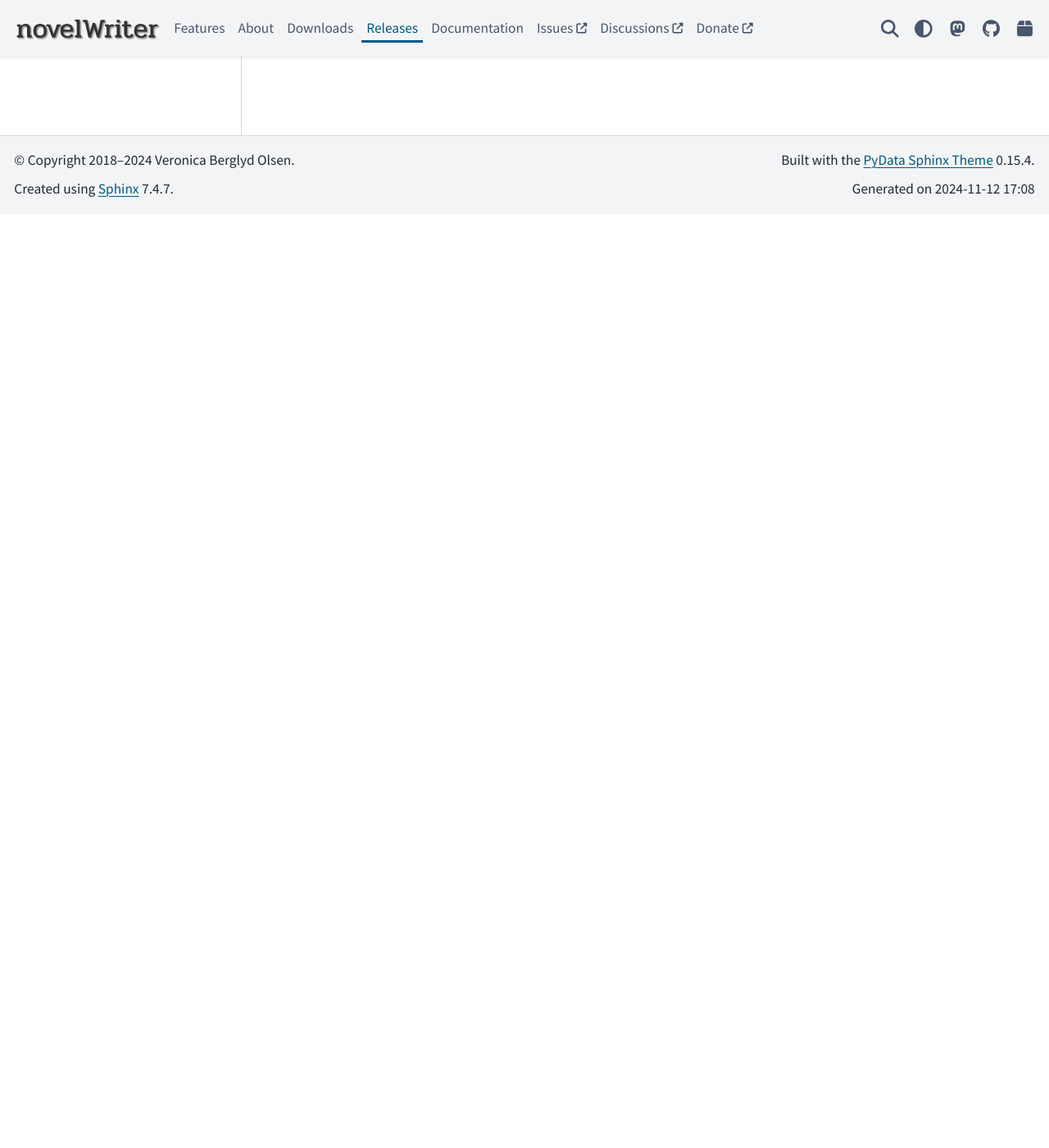
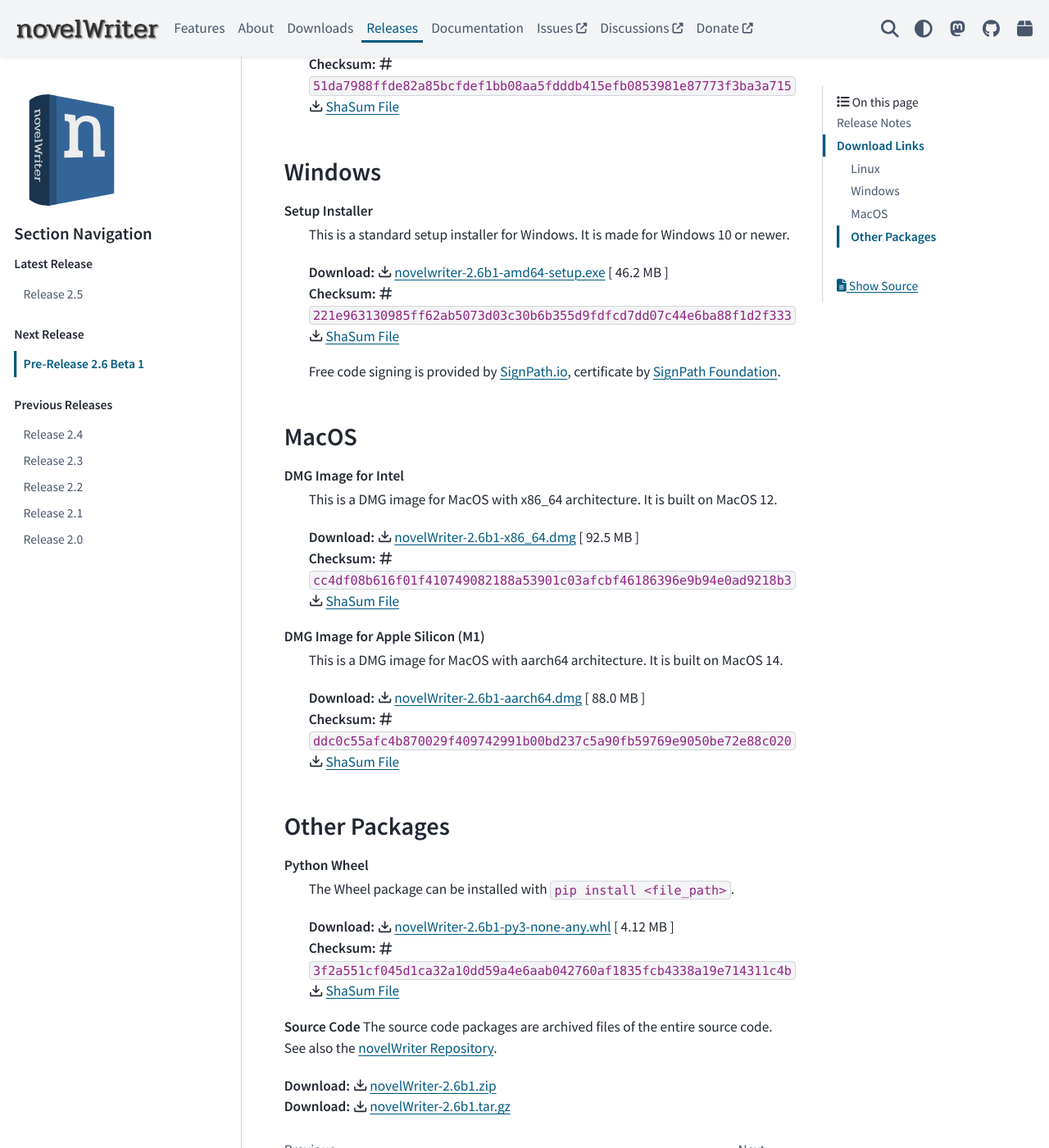
Before and after one commit to vkbo/novelWriter.io, a Sphinx documentation site: the page built from source/releases/release_2_6.rst, in a window 1280 px wide and 1400 px high, scrolled down 1139 px. Shown: the whole window at 82% size. Built offline with Sphinx 7.4.7 and the PyData theme 0.15.4, drawn with Linux system fonts in a browser that asks for light colours; some of the changed text lies outside the part shown.

Commit message:
Release 2.6 Beta 1

```diff
--- a/source/generated/download_pre_release.rst
+++ b/source/generated/download_pre_release.rst
@@ -1 +1,74 @@
-*There is currently no pre-release available ...*
+.. _AppImage website: https://appimage.org/
+.. _Ubuntu: https://ubuntu.com/
+.. _Debian: https://www.debian.org/
+.. _Linux Mint: https://linuxmint.com/
+.. _novelWriter Repository: https://github.com/vkbo/novelWriter/
+.. _SignPath.io: https://about.signpath.io/
+.. _SignPath Foundation: https://signpath.org/
+
+| **Release Version:** Version 2.6 Beta 1
+| **Release Date:** November 12, 2024
+| **Release Notes:** :ref:`main_release_2_6`
+| **GitHub Release:** :octicon:`mark-github` `GitHub <https://github.com/vkbo/novelWriter/releases/tag/v2.6b1>`__
+
+Linux
+-----
+
+**AppImage**
+   The AppImage should run on any recent Linux distro. See the
+
+   | **Download:** :octicon:`download` `novelWriter-2.6b1.AppImage <https://github.com/vkbo/novelWriter/releases/download/v2.6b1/novelWriter-2.6b1.AppImage>`__ [ 93.6 MB ]
+   | **Checksum:** :octicon:`hash` ``a2f69b1b72008a527acdb7cc1b7c669df618af3e3d44293e91b9574ead31605c`` :octicon:`download` `ShaSum File <https://github.com/vkbo/novelWriter/releases/download/v2.6b1/novelWriter-2.6b1.AppImage.sha256>`__
+
+   `AppImage website`_ for more info.
+
+**Debian Package**
+   The package is built for Debian_, but should also work for Ubuntu_ and `Linux Mint`_.
+
+   | **Download:** :octicon:`download` `novelwriter_2.6b1_all.deb <https://github.com/vkbo/novelWriter/releases/download/v2.6b1/novelwriter_2.6b1_all.deb>`__ [ 3.62 MB ]
+   | **Checksum:** :octicon:`hash` ``51da7988ffde82a85bcfdef1bb08aa5fdddb415efb0853981e87773f3ba3a715`` :octicon:`download` `ShaSum File <https://github.com/vkbo/novelWriter/releases/download/v2.6b1/novelwriter_2.6b1_all.deb.sha256>`__
+
+
+Windows
+-------
+
+**Setup Installer**
+   This is a standard setup installer for Windows. It is made for Windows 10 or newer.
+
+   | **Download:** :octicon:`download` `novelwriter-2.6b1-amd64-setup.exe <https://github.com/vkbo/novelWriter/releases/download/v2.6b1/novelwriter-2.6b1-amd64-setup.exe>`__ [ 46.2 MB ]
+   | **Checksum:** :octicon:`hash` ``221e963130985ff62ab5073d03c30b6b355d9fdfcd7dd07c44e6ba88f1d2f333`` :octicon:`download` `ShaSum File <https://github.com/vkbo/novelWriter/releases/download/v2.6b1/novelwriter-2.6b1-amd64-setup.exe.sha256>`__
+
+   Free code signing is provided by `SignPath.io`_, certificate by `SignPath Foundation`_.
+
+
+MacOS
+-----
+
+**DMG Image for Intel**
+   This is a DMG image for MacOS with x86_64 architecture. It is built on MacOS 12.
+
+   | **Download:** :octicon:`download` `novelWriter-2.6b1-x86_64.dmg <https://github.com/vkbo/novelWriter/releases/download/v2.6b1/novelWriter-2.6b1-x86_64.dmg>`__ [ 92.5 MB ]
+   | **Checksum:** :octicon:`hash` ``cc4df08b616f01f410749082188a53901c03afcbf46186396e9b94e0ad9218b3`` :octicon:`download` `ShaSum File <https://github.com/vkbo/novelWriter/releases/download/v2.6b1/novelWriter-2.6b1-x86_64.dmg.sha256>`__
+
+
+**DMG Image for Apple Silicon (M1)**
+   This is a DMG image for MacOS with aarch64 architecture. It is built on MacOS 14.
+
+   | **Download:** :octicon:`download` `novelWriter-2.6b1-aarch64.dmg <https://github.com/vkbo/novelWriter/releases/download/v2.6b1/novelWriter-2.6b1-aarch64.dmg>`__ [ 88.0 MB ]
+   | **Checksum:** :octicon:`hash` ``ddc0c55afc4b870029f409742991b00bd237c5a90fb59769e9050be72e88c020`` :octicon:`download` `ShaSum File <https://github.com/vkbo/novelWriter/releases/download/v2.6b1/novelWriter-2.6b1-aarch64.dmg.sha256>`__
+
+
+Other Packages
+--------------
+
+**Python Wheel**
+   The Wheel package can be installed with ``pip install <file_path>``.
+
+   | **Download:** :octicon:`download` `novelWriter-2.6b1-py3-none-any.whl <https://github.com/vkbo/novelWriter/releases/download/v2.6b1/novelWriter-2.6b1-py3-none-any.whl>`__ [ 4.12 MB ]
+   | **Checksum:** :octicon:`hash` ``3f2a551cf045d1ca32a10dd59a4e6aab042760af1835fcb4338a19e714311c4b`` :octicon:`download` `ShaSum File <https://github.com/vkbo/novelWriter/releases/download/v2.6b1/novelWriter-2.6b1-py3-none-any.whl.sha256>`__
+
+**Source Code**
+The source code packages are archived files of the entire source code. See also the `novelWriter Repository`_.
+
+| **Download:** :octicon:`download` `novelWriter-2.6b1.zip <https://api.github.com/repos/vkbo/novelWriter/zipball/v2.6b1>`__
+| **Download:** :octicon:`download` `novelWriter-2.6b1.tar.gz <https://api.github.com/repos/vkbo/novelWriter/tarball/v2.6b1>`__
--- a/source/releases/release_2_6.rst
+++ b/source/releases/release_2_6.rst
@@ -4,7 +4,7 @@
 Pre-Release 2.6 Beta 1
 **********************
 
-| **Release Date:** Not Yet Released
+| **Release Date:** November 12, 2024
 
 Release Notes
 =============
```
Also changed, not shown: other parts of source/releases/release_2_6.rst (+1 -1 lines).
